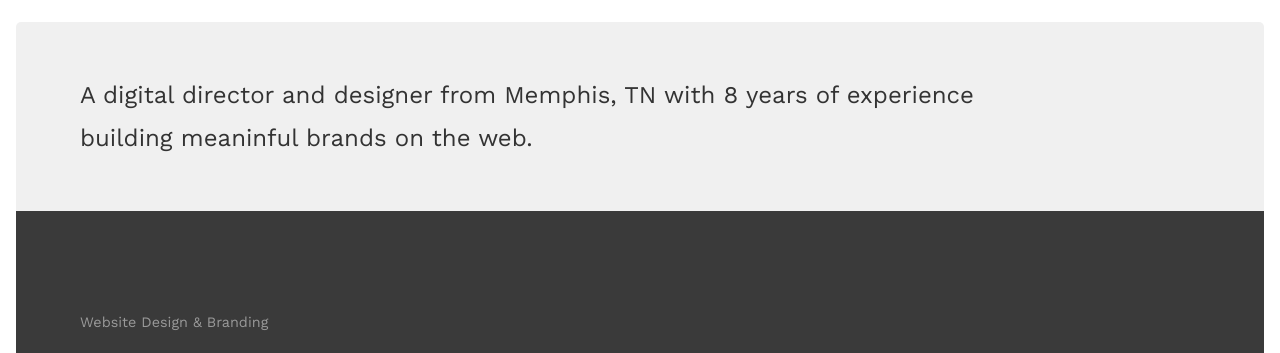
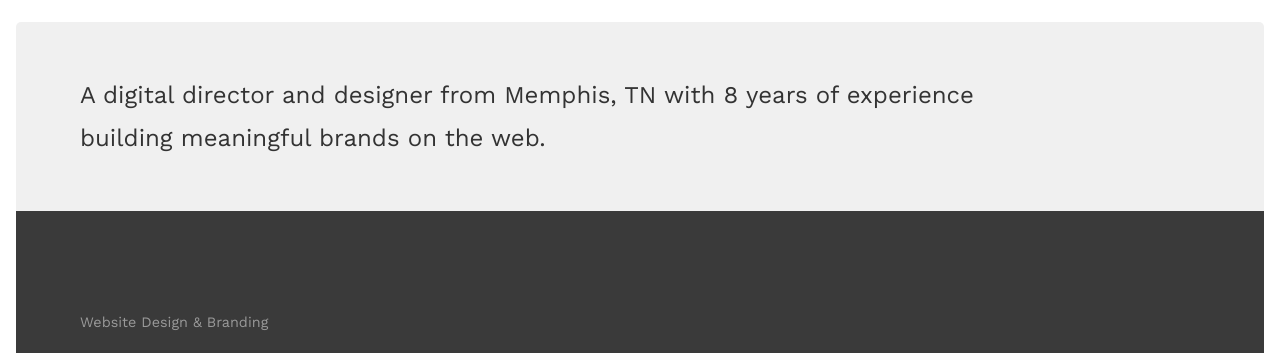
Before and after one commit to kaylaearwood/kaylaearwood.github.io, a plain HTML site: page index.html in a window 1280 px wide. Shown: the part 104-457 px from the top of the page. Drawn offline with nearby package versions, Linux system fonts and the light colour scheme.

Commit message:
spell check

```diff
--- a/index.html
+++ b/index.html
@@ -8,7 +8,7 @@
         <meta charset="utf-8">
         <meta http-equiv="x-ua-compatible" content="ie=edge">
         <title>Kayla Earwood | Digital Design Director</title>
-        <meta name="description" content="A digital director and designer from Memphis, TN with 8 years of experience building meaninful brands on the web.">
+        <meta name="description" content="A digital director and designer from Memphis, TN with 8 years of experience building meaningful brands on the web.">
         <meta name="viewport" content="width=device-width, initial-scale=1">
         <!-- Global site tag (gtag.js) - Google Analytics -->
         <script async src="https://www.googletagmanager.com/gtag/js?id=UA-19409126-1"></script>
@@ -55,7 +55,7 @@
     <div class="row">
 
       <div class="col-xs">
-        <p class="intro-paragraph">A digital director and designer from Memphis, TN with 8 years of experience building meaninful brands on the web.</p>
+        <p class="intro-paragraph">A digital director and designer from Memphis, TN with 8 years of experience building meaningful brands on the web.</p>
       </div>
 
     </div>
```
Also changed, not shown: 1 other file.
